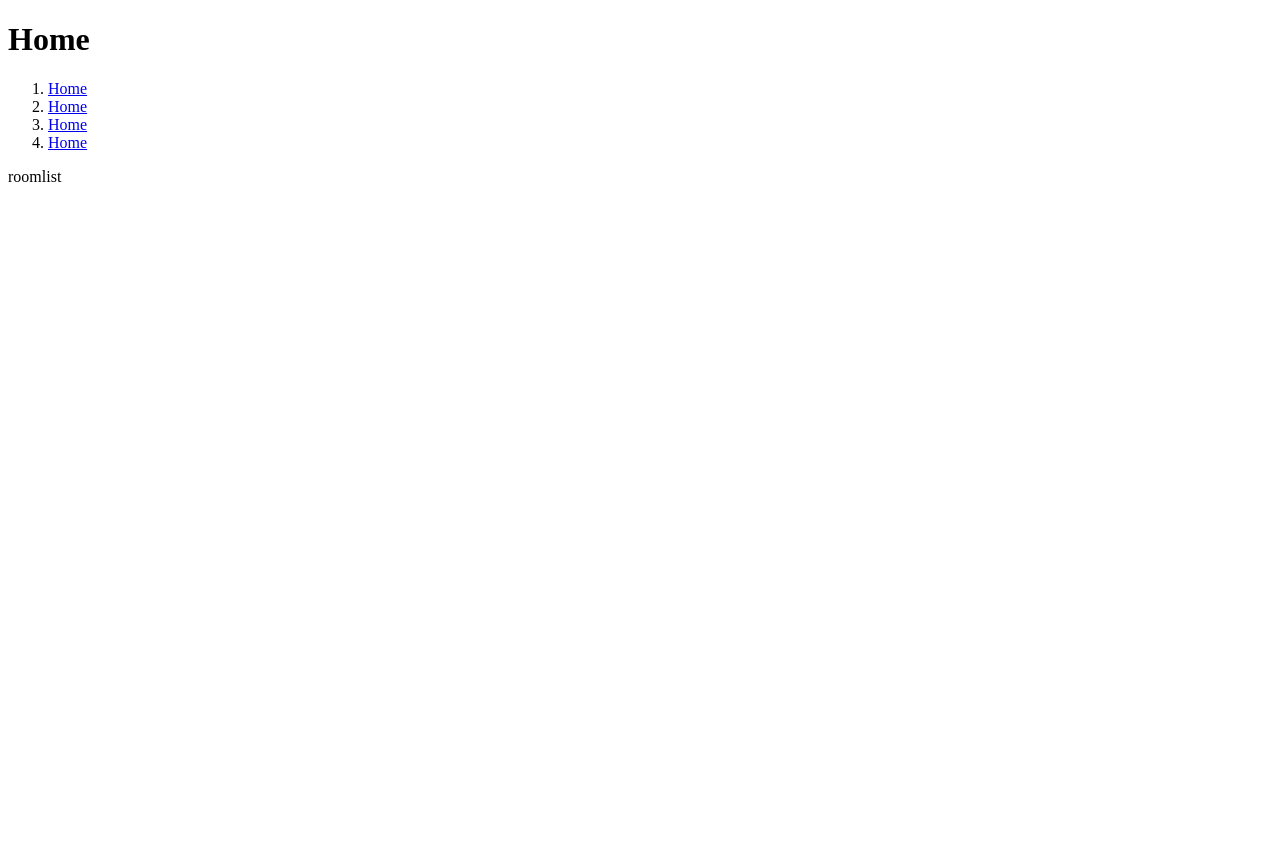
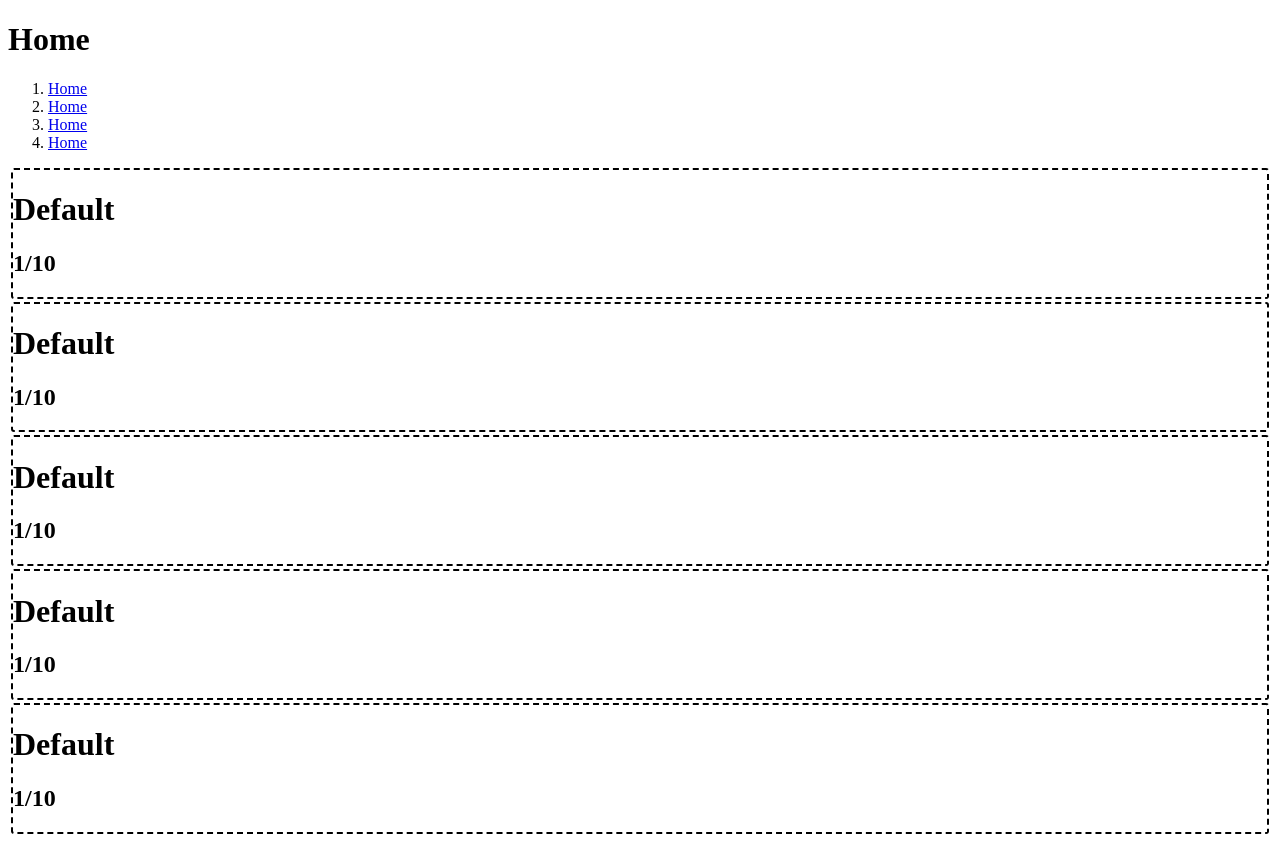
Before and after one commit to duncan020313/sparcs_nbproject_react, a React (Create React App) app: page /roomlist in a window 1280 px wide. Before the commit the page ends 800 px from the top, so only its background shows below. Built offline with nearby package versions, Linux system fonts and the light colour scheme.

Commit message:
Add basic component for routers

```diff
--- a/package.json
+++ b/package.json
@@ -6,6 +6,8 @@
     "@testing-library/jest-dom": "^5.15.0",
     "@testing-library/react": "^11.2.7",
     "@testing-library/user-event": "^12.8.3",
+    "axios": "^0.24.0",
+    "http-proxy-middleware": "^2.0.1",
     "react": "^17.0.2",
     "react-dom": "^17.0.2",
     "react-router-dom": "^6.0.2",
--- /dev/null
+++ b/src/components/joinroom/Chat.js
@@ -0,0 +1,18 @@
+import React, { useState } from 'react';
+
+const Chat = () => {
+    return (
+        <div>
+            <div>For chatbox</div>
+            <form>
+                <textarea defaultValue='Chat input'>
+                </textarea>
+                <button type = 'submit'>
+                    Send
+                </button>
+            </form>
+        </div>
+    );
+}
+
+export default Chat;
--- a/src/components/joinroom/Joinroom.js
+++ b/src/components/joinroom/Joinroom.js
@@ -1,9 +1,16 @@
 import React from 'react';
+import Chat from './Chat';
+import Masterinfo from './Masterinfo';
 
 const Joinroom = () => {
     return(
         <div className="joinroom">
-            joinroom
+            <div>
+                <Chat/>
+            </div>
+            <div>
+                <Masterinfo/>
+            </div>
         </div>
     )
 }
--- /dev/null
+++ b/src/components/joinroom/Masterinfo.js
@@ -0,0 +1,21 @@
+import React, { useState } from 'react';
+
+const Masterinfo = () => {
+    const [master, setMaster] = useState({name:'default name',
+    address:'default address', account:'default account'});
+    return (
+        <div>
+            <h1>
+                Master Name : {master.name}
+            </h1>
+            <h3>
+                Master address : {master.address}
+            </h3>
+            <h3>
+                Master account : {master.account}
+            </h3>
+        </div>
+    );
+}
+
+export default Masterinfo;
--- a/src/components/mkroom/Mkroom.js
+++ b/src/components/mkroom/Mkroom.js
@@ -1,6 +1,10 @@
 import React, { useState } from 'react';
+import axios from "axios";
 
 const Mkroom = () => {
+    //방 이름을 저장하는 훅
+    const [roomName, setRoomName]  = useState('Default Room Name')
+    //방 최대 인원수를 저장하는 훅
     const [maxMember, setMaxMember] = useState(3);
     const incMaxMember = () => {
         setMaxMember(maxMember+1);
@@ -8,10 +12,26 @@ const Mkroom = () => {
     const decMaxMember = () => {
         setMaxMember(maxMember-1);
     }
+
+    //제출버튼을 눌렀을 때 방 정보를 서버 db로 넘겨주는 함수
+    const summitClick = () => {
+        axios.post(`/api/room`, {
+            name: roomName,
+            maxPeople: maxMember
+        })
+        // 완료 후 목록 조회 요청 전송
+        .then(() => axios.get(`/api/room`))
+        // 응답이 돌아오면 응답 내용으로 목록을 변경
+        .then(response => {
+            console.log(response)
+            // 입력란을 비우기
+            setRoomName('Default Room Name');
+            setMaxMember(3);
+        });
+    }
     return(
         <div className="mkroom">
-            <form>
-                <textarea defaultValue="Roomname"></textarea>
+            <textarea value={roomName} onChange={v => setRoomName(v.target.value)}></textarea>
             <div className="counter">
                 <button type="button" onClick={incMaxMember}>+</button>
                 {maxMember}
@@ -19,12 +39,10 @@ const Mkroom = () => {
             </div>
             <textarea defaultValue="eating house name"></textarea>
             <div>
-                    <button className="submitbutton" type="submit">Submit</button>
+                <button className="submitbutton" onClick={() => summitClick()}>Submit</button>
             </div>
-            </form>
-
         </div>
-    )
+    );
 }
 
 export default Mkroom;
--- /dev/null
+++ b/src/components/roomlist/Roomitem.css
@@ -0,0 +1,7 @@
+.roomitem {
+    border: 2px;
+    border-style: dashed;
+    border-radius: 3px;
+    border-color: black;
+    margin: 3px;
+}
--- /dev/null
+++ b/src/components/roomlist/Roomitem.js
@@ -0,0 +1,15 @@
+import React, { useState } from 'react';
+import './Roomitem.css';
+
+const Roomitem = () => {
+    const [roomState, setRoomState] = useState({roomname: 'Default',
+maxroom: 10, currentroom: 1})
+    return (
+        <div className="roomitem">
+            <h1>{roomState.roomname}</h1>
+            <h2>{roomState.currentroom}/{roomState.maxroom}</h2>
+        </div>
+    );
+}
+
+export default Roomitem;
--- a/src/components/roomlist/Roomlist.js
+++ b/src/components/roomlist/Roomlist.js
@@ -1,9 +1,11 @@
 import React from 'react';
+import Roomitem from './Roomitem';
 
 const Roomlist = () => {
+    const roomlist = [1,2,3,4,5]
     return(
         <div className="roomlist">
-            roomlist
+            {roomlist.map((n)=><Roomitem/>)}
         </div>
     )
 }
```
Also changed, not shown: src/setupProxy.js (added, +18 -0 lines), 1 other file (tests, documents, lock files or other folders). Lines whose indentation alone changed are shown as unchanged.
